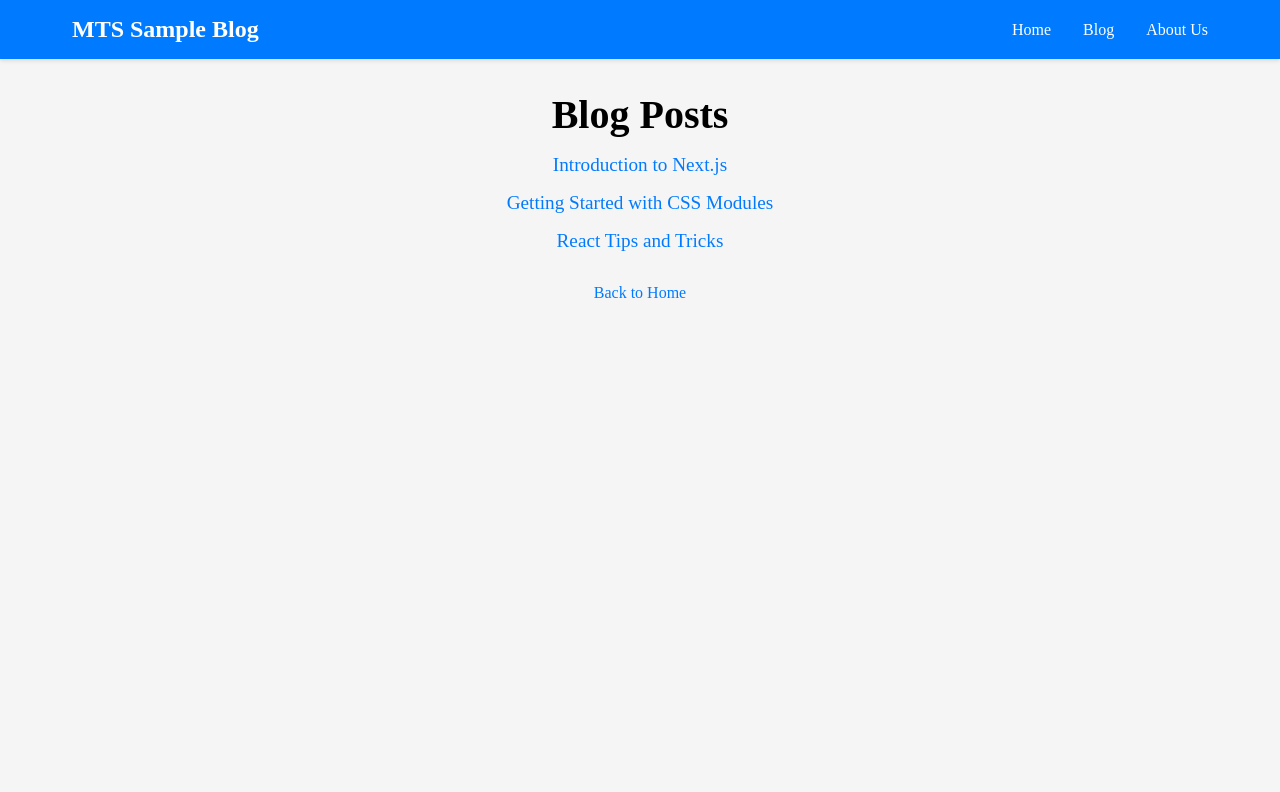
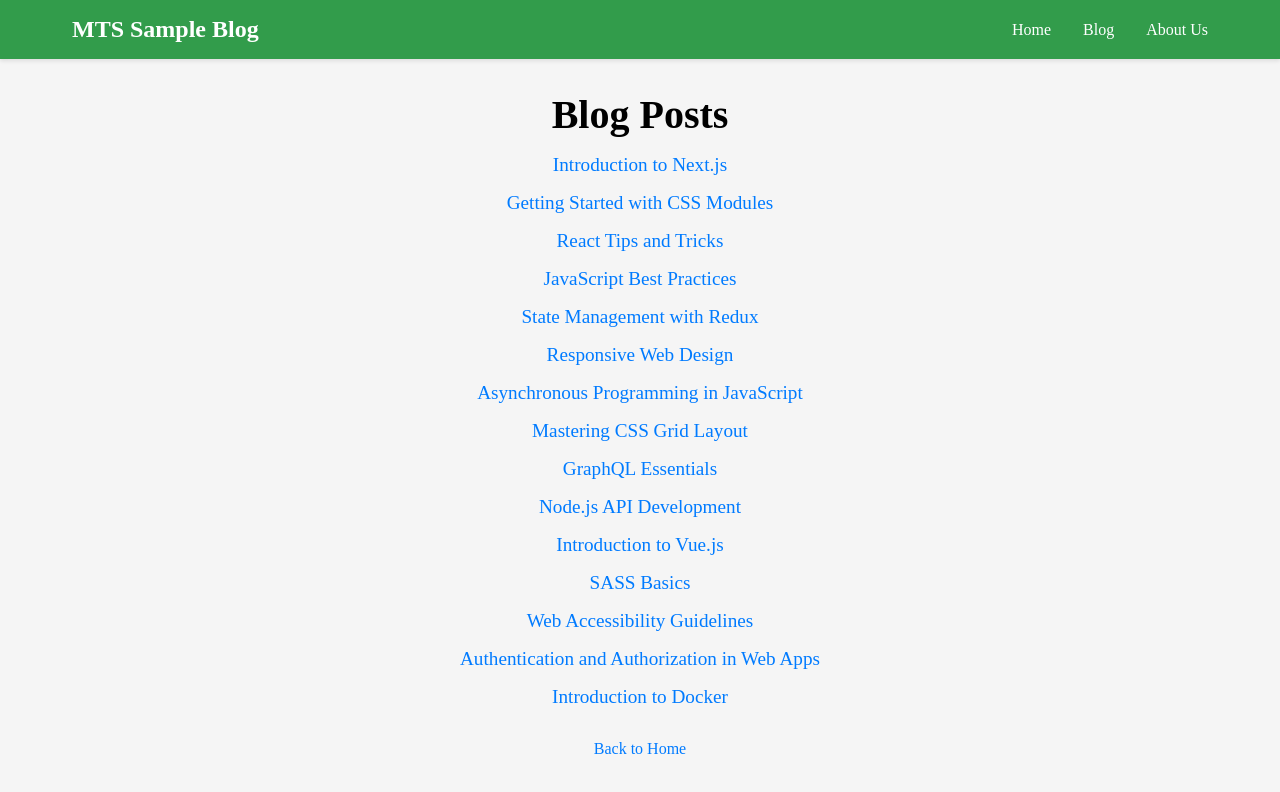
Before and after one commit to pathan-mehedi/module-11-assingment, a Next.js app: page /blog in a window 1280 px wide. Shown: the top 792 px of the page. Built offline with nearby package versions, Linux system fonts and the light colour scheme.

Commit message:
header and some styles updated v_2

```diff
--- a/data/blogData.json
+++ b/data/blogData.json
@@ -2,19 +2,91 @@
   {
     "id": "1",
     "title": "Introduction to Next.js",
-    "content": "Next.js is a framework...",
+    "content": "Next.js is a framework for building React applications with server-side rendering and routing.",
     "date": "2023-08-10"
   },
   {
     "id": "2",
     "title": "Getting Started with CSS Modules",
-    "content": "CSS Modules allow...",
+    "content": "CSS Modules allow scoped styling for React components, preventing class name conflicts.",
     "date": "2023-08-11"
   },
   {
     "id": "3",
     "title": "React Tips and Tricks",
-    "content": "Learn useful tips...",
+    "content": "Explore handy tips and tricks to enhance your React development workflow.",
     "date": "2023-08-12"
+  },
+  {
+    "id": "4",
+    "title": "JavaScript Best Practices",
+    "content": "Discover essential best practices for writing clean and maintainable JavaScript code.",
+    "date": "2023-08-15"
+  },
+  {
+    "id": "5",
+    "title": "State Management with Redux",
+    "content": "Learn how Redux can help manage complex application states in your React projects.",
+    "date": "2023-08-18"
+  },
+  {
+    "id": "6",
+    "title": "Responsive Web Design",
+    "content": "Explore techniques for creating responsive web designs that adapt to various screen sizes.",
+    "date": "2023-08-20"
+  },
+  {
+    "id": "7",
+    "title": "Asynchronous Programming in JavaScript",
+    "content": "Dive into asynchronous programming concepts using promises and async/await in JavaScript.",
+    "date": "2023-08-22"
+  },
+  {
+    "id": "8",
+    "title": "Mastering CSS Grid Layout",
+    "content": "Learn how to create complex layouts using CSS Grid for modern web designs.",
+    "date": "2023-08-25"
+  },
+  {
+    "id": "9",
+    "title": "GraphQL Essentials",
+    "content": "Explore the basics of GraphQL and how it simplifies data fetching in your applications.",
+    "date": "2023-08-28"
+  },
+  {
+    "id": "10",
+    "title": "Node.js API Development",
+    "content": "Build powerful APIs using Node.js and Express to create backend services for web applications.",
+    "date": "2023-08-30"
+  },
+  {
+    "id": "11",
+    "title": "Introduction to Vue.js",
+    "content": "Get started with Vue.js, a progressive JavaScript framework for building user interfaces.",
+    "date": "2023-09-02"
+  },
+  {
+    "id": "12",
+    "title": "SASS Basics",
+    "content": "Learn the fundamentals of SASS, a popular CSS preprocessor, for efficient and maintainable styling.",
+    "date": "2023-09-05"
+  },
+  {
+    "id": "13",
+    "title": "Web Accessibility Guidelines",
+    "content": "Understand the importance of web accessibility and guidelines to make your websites inclusive.",
+    "date": "2023-09-08"
+  },
+  {
+    "id": "14",
+    "title": "Authentication and Authorization in Web Apps",
+    "content": "Learn how to implement user authentication and authorization in your web applications.",
+    "date": "2023-09-10"
+  },
+  {
+    "id": "15",
+    "title": "Introduction to Docker",
+    "content": "Discover Docker and containerization to streamline application deployment and development.",
+    "date": "2023-09-12"
   }
 ]
--- a/styles/header.module.css
+++ b/styles/header.module.css
@@ -1,5 +1,5 @@
 .header {
-  background-color: #007bff;
+  background-color: #329c4b;
   color: white;
   padding: 1rem 0;
   box-shadow: 0 2px 4px rgba(0, 0, 0, 0.1);
```
Also changed, not shown: note.txt (added), 1 other file (tests, documents, lock files or other folders).
